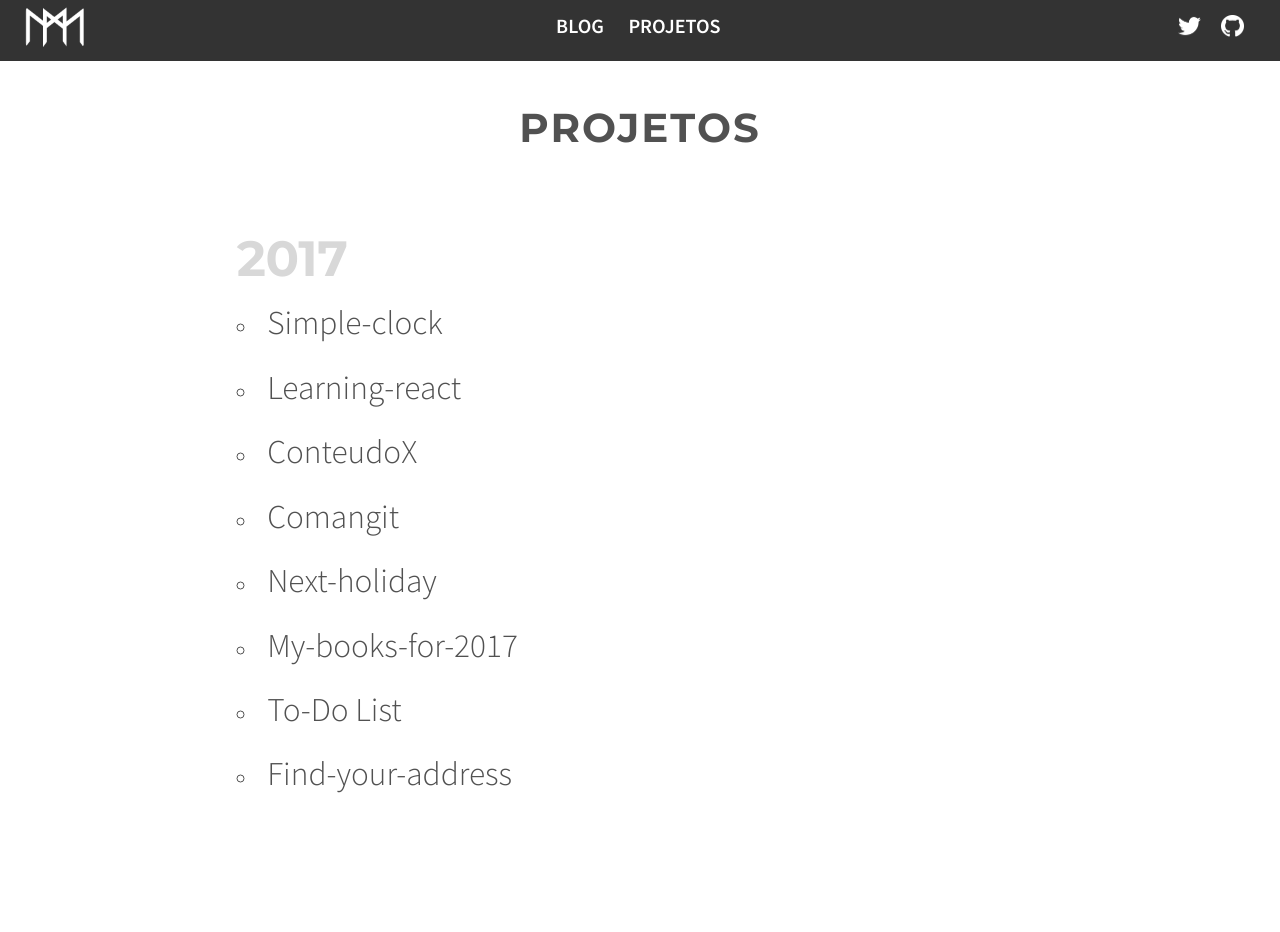
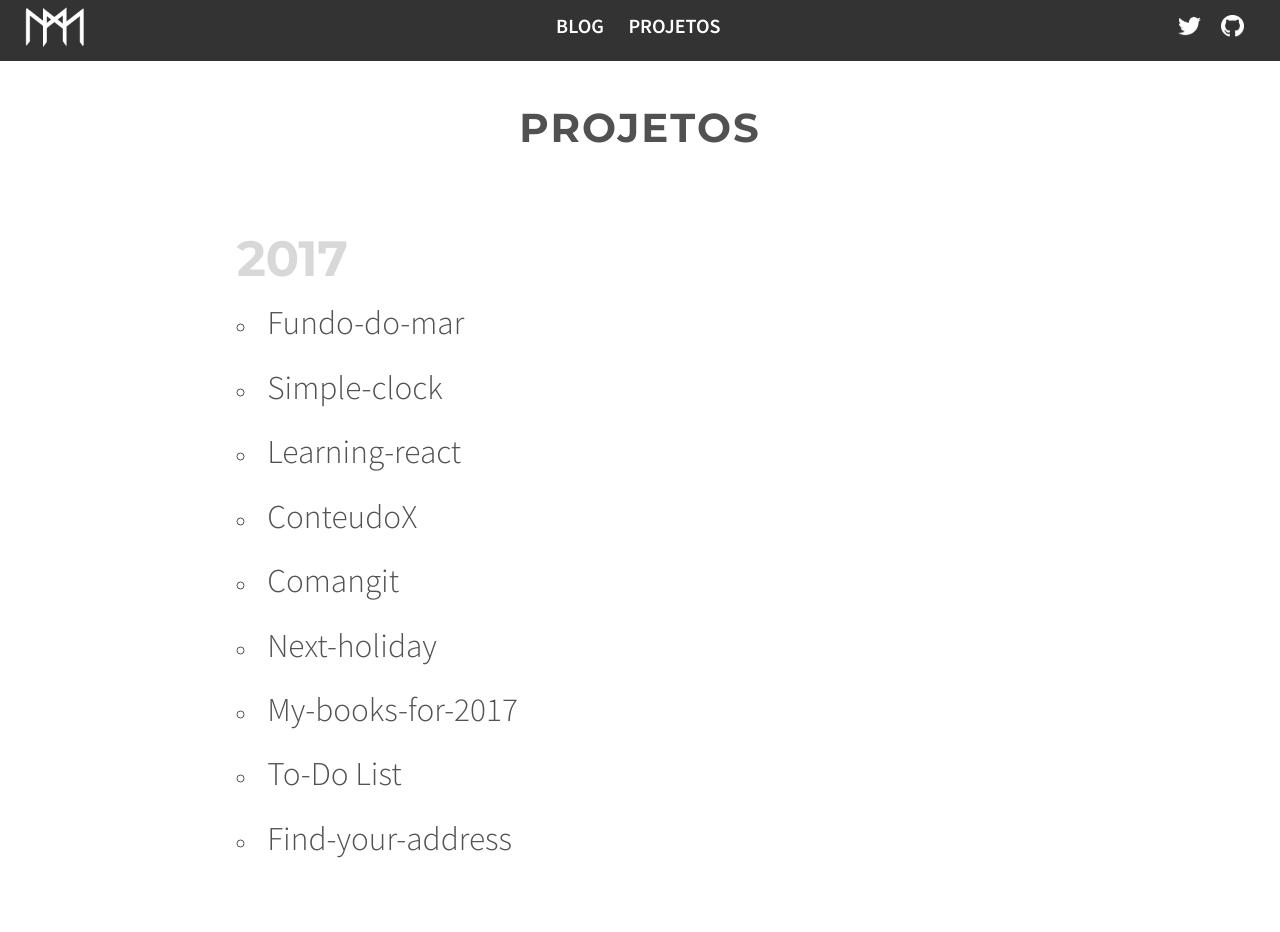
Before and after one commit to tangriane/mauriciomutte.github.io, a Jekyll site: the page built from projetos.md, in a window 1280 px wide. Built offline with Jekyll 4.4.1, drawn with Linux system fonts in a browser that asks for light colours; before the commit the page ends 900 px from its top, so only the background shows below that.

Commit message:
Add new project

```diff
--- a/projetos.md
+++ b/projetos.md
@@ -20,6 +20,7 @@ description: Projetos open-source realizados pelo Maurício
 
 ### 2017
 
+- [Fundo-do-mar](http://mauriciomutte.com/Fundo-do-mar/){:target="_blank" rel="noopener"}
 - [Simple-clock](http://mauriciomutte.com/Simple-clock/){:target="_blank" rel="noopener"}
 - [Learning-react](https://github.com/mauriciomutte/Learning-React#learning-react){:target="_blank" rel="noopener"}
 - [ConteudoX](http://mauriciomutte.com/ConteudoX/){:target="_blank" rel="noopener"}
```
